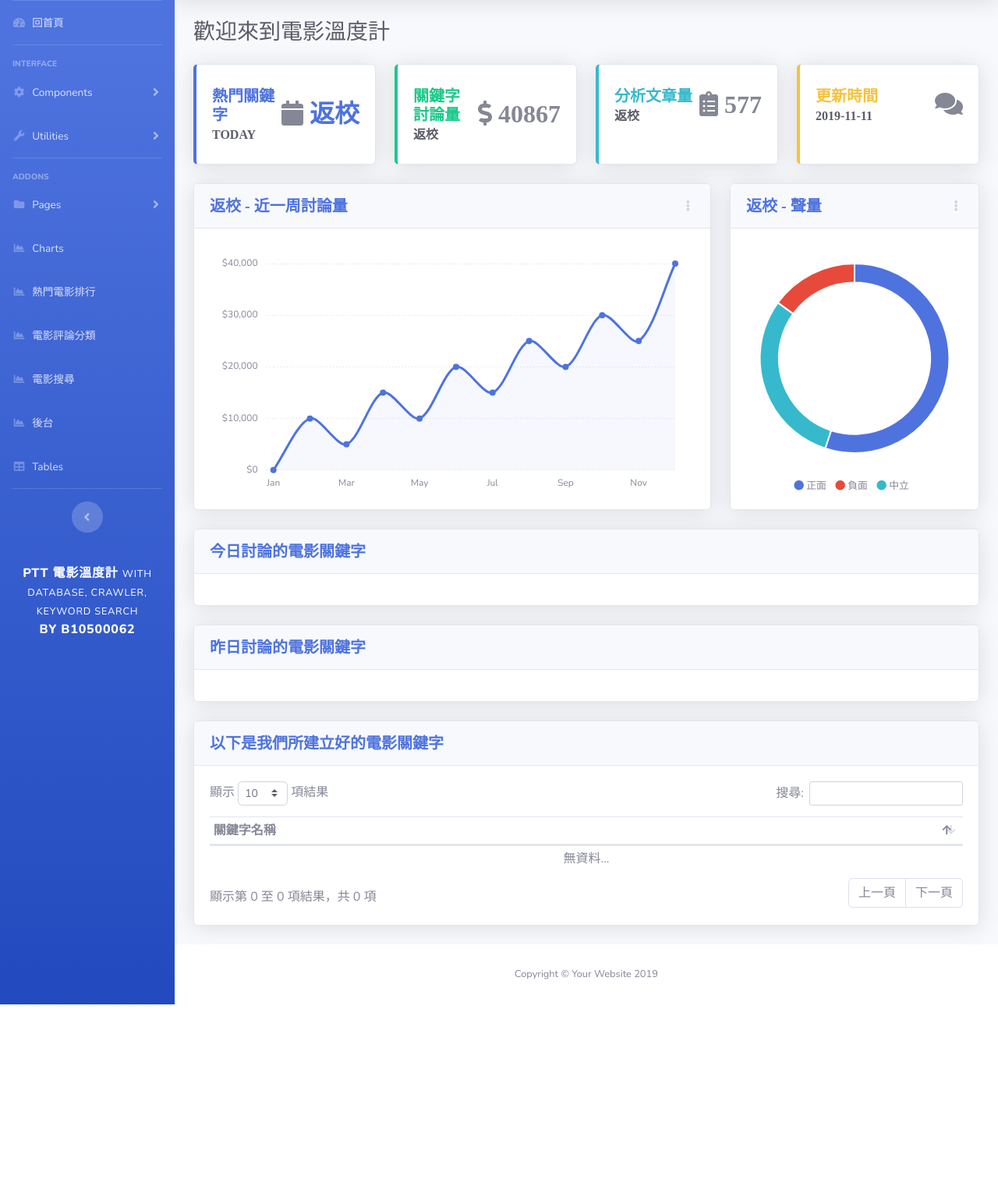
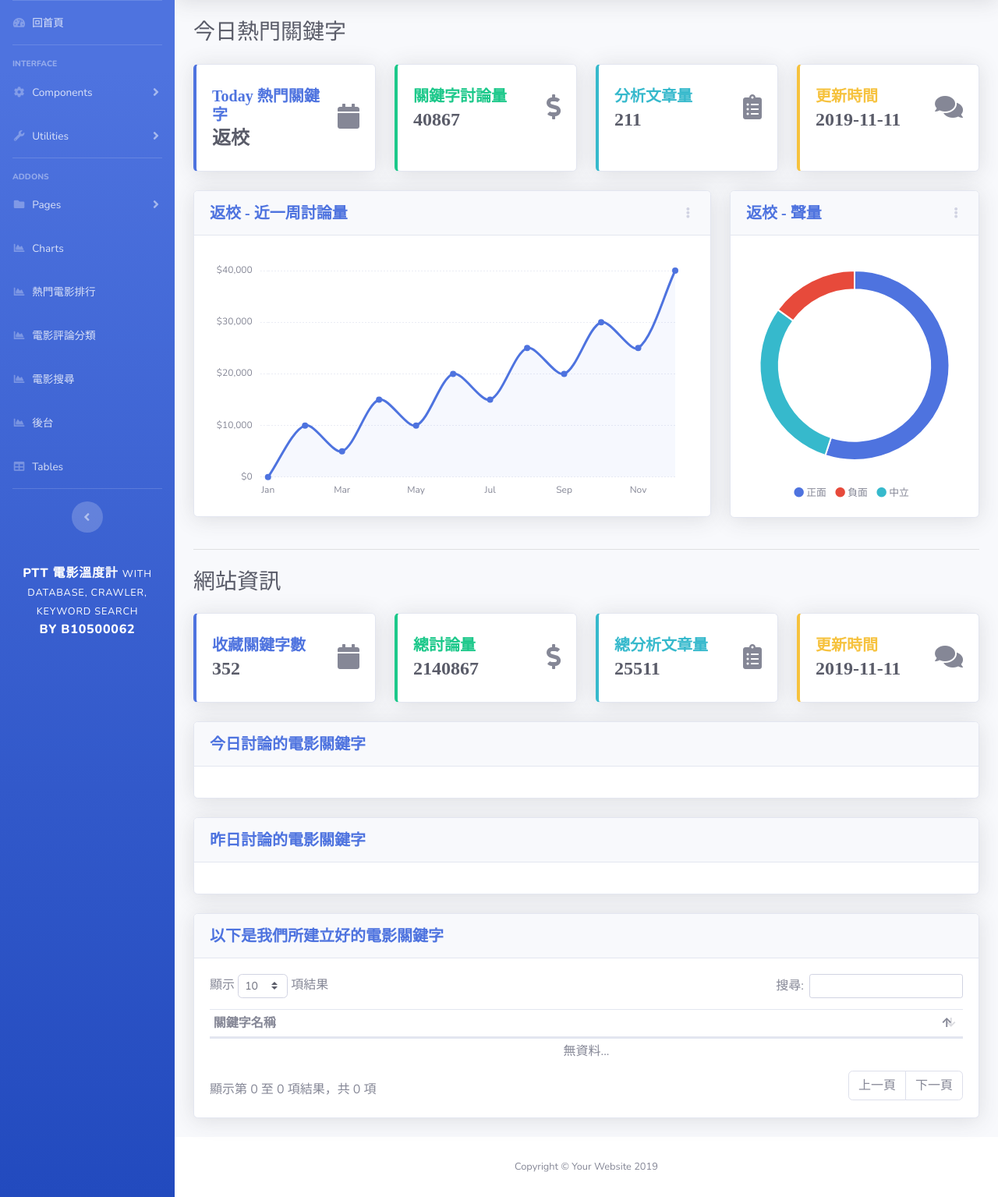
Before and after one commit to minyaho/PTT-Movie-Data-Analysis, a Django app: page / in a window 1280 px wide. Shown: the part 70-1605 px from the top of the page at 78% size. Before the commit the page ends 1358 px from the top, so only its background shows below. Run offline with Django 3.2, Linux system fonts and the light colour scheme; data that the repository does not hold is empty; some libraries are stand-ins or nearby versions.

Commit message:
2019_11_12_1

```diff
--- a/ptt_movie/templates/ptt_movie/index.html
+++ b/ptt_movie/templates/ptt_movie/index.html
@@ -9,24 +9,23 @@
 
 {% block page_heading %}
           <div class="d-sm-flex align-items-center justify-content-between mb-4">
-			<h4 class="h3 mb-0 text-gray-800" style="font-family: 微軟正黑體">歡迎來到電影溫度計</h4>
+			<h4 class="h3 mb-0 text-gray-800" style="font-family: 微軟正黑體">今日熱門關鍵字</h4>
           </div>
 {% endblock %}
 {% block content %}
           <!-- Content Row -->
           <div class="row" style="font-family: 微軟正黑體">
-
             <!-- Earnings (Monthly) Card Example -->
             <div class="col-xl-3 col-md-6 mb-4">
               <div class="card border-left-primary shadow h-100 py-2">
                 <div class="card-body">
                   <div class="row no-gutters align-items-center">
                     <div class="col mr-2">
-                      <div class="h5 font-weight-bold text-primary mb-1">熱門關鍵字</div>
-                      <div class="h6 font-weight-bold text-gray-800 text-uppercase mb-0">Today</div>
+                      <div class="h5 font-weight-bold text-primary mb-1">Today 熱門關鍵字</div>
+                      <div class="h4 font-weight-bold text-gray-800 text-uppercase mb-0"><a class="text-gray-800" href='keyword/返校'>返校</a></div>
                     </div>
                     <div class="col-auto">
-                      <i class="fas fa-calendar fa-2x text-primary-300"> <a href='keyword/返校'>返校</a></i>
+                      <i class="fas fa-calendar fa-2x text-primary-300"></i>
                     </div>
                   </div>
                 </div>
@@ -40,10 +39,10 @@
                   <div class="row no-gutters align-items-center">
                     <div class="col mr-2">
                       <div class="h5 font-weight-bold text-success text-uppercase mb-1">關鍵字討論量</div>
-                      <div class="h6 font-weight-bold text-gray-800 mb-0 ">返校</div>
+                      <div class="h4 font-weight-bold text-gray-800 mb-0 ">40867</div>
                     </div>
                     <div class="col-auto">
-                      <i class="fas fa-dollar-sign fa-2x text-primary-300"> 40867</i>
+                      <i class="fas fa-dollar-sign fa-2x text-primary-300"></i>
                     </div>
                   </div>
                 </div>
@@ -57,10 +56,10 @@
                   <div class="row no-gutters align-items-center">
                     <div class="col mr-2">
                       <div class="h5 font-weight-bold text-info text-uppercase mb-1">分析文章量</div>
-                      <div class="h6 mb-0 font-weight-bold text-gray-800">返校</div>
+                      <div class="h4 mb-0 font-weight-bold text-gray-800">211</div>
                     </div>
                     <div class="col-auto">
-                      <i class="fas fa-clipboard-list fa-2x text-primary-300"> 577</i>
+                      <i class="fas fa-clipboard-list fa-2x text-primary-300"></i>
                     </div>
                   </div>
                 </div>
@@ -74,7 +73,7 @@
                   <div class="row no-gutters align-items-center">
                     <div class="col mr-2">
                       <div class="h5 font-weight-bold text-warning text-uppercase mb-1">更新時間</div>
-                      <div class="h6 mb-0 font-weight-bold text-gray-800">2019-11-11</div>
+                      <div class="h4 mb-0 font-weight-bold text-gray-800">2019-11-11</div>
                     </div>
                     <div class="col-auto">
                       <i class="fas fa-comments fa-2x text-primary-300"></i>
@@ -153,6 +152,81 @@
               </div>
             </div>
           </div>
+		  <hr>
+          <div class="d-sm-flex align-items-center justify-content-between mt-4 mb-4">
+			<h4 class="h3 mb-0 text-gray-800" style="font-family: 微軟正黑體">網站資訊</h4>
+          </div>
+
+          <!-- Content Row -->
+          <div class="row" style="font-family: 微軟正黑體">
+            <!-- Earnings (Monthly) Card Example -->
+            <div class="col-xl-3 col-md-6 mb-4">
+              <div class="card border-left-primary shadow h-100 py-2">
+                <div class="card-body">
+                  <div class="row no-gutters align-items-center">
+                    <div class="col mr-2">
+                      <div class="h5 font-weight-bold text-primary mb-1">收藏關鍵字數</div>
+                      <div class="h4 font-weight-bold text-gray-800 text-uppercase mb-0">352	</div>
+                    </div>
+                    <div class="col-auto">
+                      <i class="fas fa-calendar fa-2x text-primary-300"></i>
+                    </div>
+                  </div>
+                </div>
+              </div>
+            </div>
+
+            <!-- Earnings (Monthly) Card Example -->
+            <div class="col-xl-3 col-md-6 mb-4">
+              <div class="card border-left-success shadow h-100 py-2">
+                <div class="card-body">
+                  <div class="row no-gutters align-items-center">
+                    <div class="col mr-2">
+                      <div class="h5 font-weight-bold text-success text-uppercase mb-1">總討論量</div>
+                      <div class="h4 font-weight-bold text-gray-800 mb-0 ">2140867</div>
+                    </div>
+                    <div class="col-auto">
+                      <i class="fas fa-dollar-sign fa-2x text-primary-300"></i>
+                    </div>
+                  </div>
+                </div>
+              </div>
+            </div>
+
+            <!-- Earnings (Monthly) Card Example -->
+            <div class="col-xl-3 col-md-6 mb-4">
+              <div class="card border-left-info shadow h-100 py-2">
+                <div class="card-body">
+                  <div class="row no-gutters align-items-center">
+                    <div class="col mr-2">
+                      <div class="h5 font-weight-bold text-info text-uppercase mb-1">總分析文章量</div>
+                      <div class="h4 mb-0 font-weight-bold text-gray-800">25511</div>
+                    </div>
+                    <div class="col-auto">
+                      <i class="fas fa-clipboard-list fa-2x text-primary-300"></i>
+                    </div>
+                  </div>
+                </div>
+              </div>
+            </div>
+
+            <!-- Pending Requests Card Example -->
+            <div class="col-xl-3 col-md-6 mb-4">
+              <div class="card border-left-warning shadow h-100 py-2">
+                <div class="card-body">
+                  <div class="row no-gutters align-items-center">
+                    <div class="col mr-2">
+                      <div class="h5 font-weight-bold text-warning text-uppercase mb-1">更新時間</div>
+                      <div class="h4 mb-0 font-weight-bold text-gray-800">2019-11-11</div>
+                    </div>
+                    <div class="col-auto">
+                      <i class="fas fa-comments fa-2x text-primary-300"></i>
+                    </div>
+                  </div>
+                </div>
+              </div>
+            </div>
+          </div>
 
 			<!-- Content Row -->
 			<div class="row">
@@ -162,9 +236,9 @@
 							<h5 class="m-0 font-weight-bold text-primary" style="font-family: 微軟正黑體">今日討論的電影關鍵字</h5>
 						</div>
 						<div class="card-body">
-							<div class="mx-2 row">
+							<div class="mx-4 row">
 								{% for todays_keyword in todays_keywords %}
-								<p style="font-family: 微軟正黑體" class="col-3">
+								<p style="font-family: 微軟正黑體" class="col-sm-6 col-xl-3 col-md-4">
 									<a href='keyword/{{todays_keyword}}'>{{ todays_keyword }} </a>
 								</p>
 								{% endfor %}
@@ -182,9 +256,9 @@
 							<h5 class="m-0 font-weight-bold text-primary" style="font-family: 微軟正黑體">昨日討論的電影關鍵字</h5>
 						</div>
 						<div class="card-body">
-							<div class="mx-2 row">
+							<div class="mx-4 row">
 								{% for yesterday_keyword in yesterday_keywords %}
-								<p style="font-family: 微軟正黑體" class="col-3">
+								<p style="font-family: 微軟正黑體" class="col-sm-6 col-xl-3 col-md-4">
 									<a href='keyword/{{yesterday_keyword}}'>{{ yesterday_keyword }} </a>
 								</p>
 								{% endfor %}
@@ -217,8 +291,7 @@
 								</tbody>
 							</table>
 							<script>
-								$(document).ready(function() {
-									$('#keyword_table').DataTable({
+								var set_table = {
 										language: {
 										  "emptyTable": "無資料...",
 										  "processing": "處理中...",
@@ -241,7 +314,9 @@
 											"sortDescending": ": 降冪排列"
 										  }
 										}
-									});
+									}
+								$(document).ready(function() {
+									$('#keyword_table').DataTable(set_table);
 								} );
 							</script>
 						</div>
```
Also changed, not shown: ptt_movie/templates/ptt_movie/keyword.html (+20 -20 lines).
